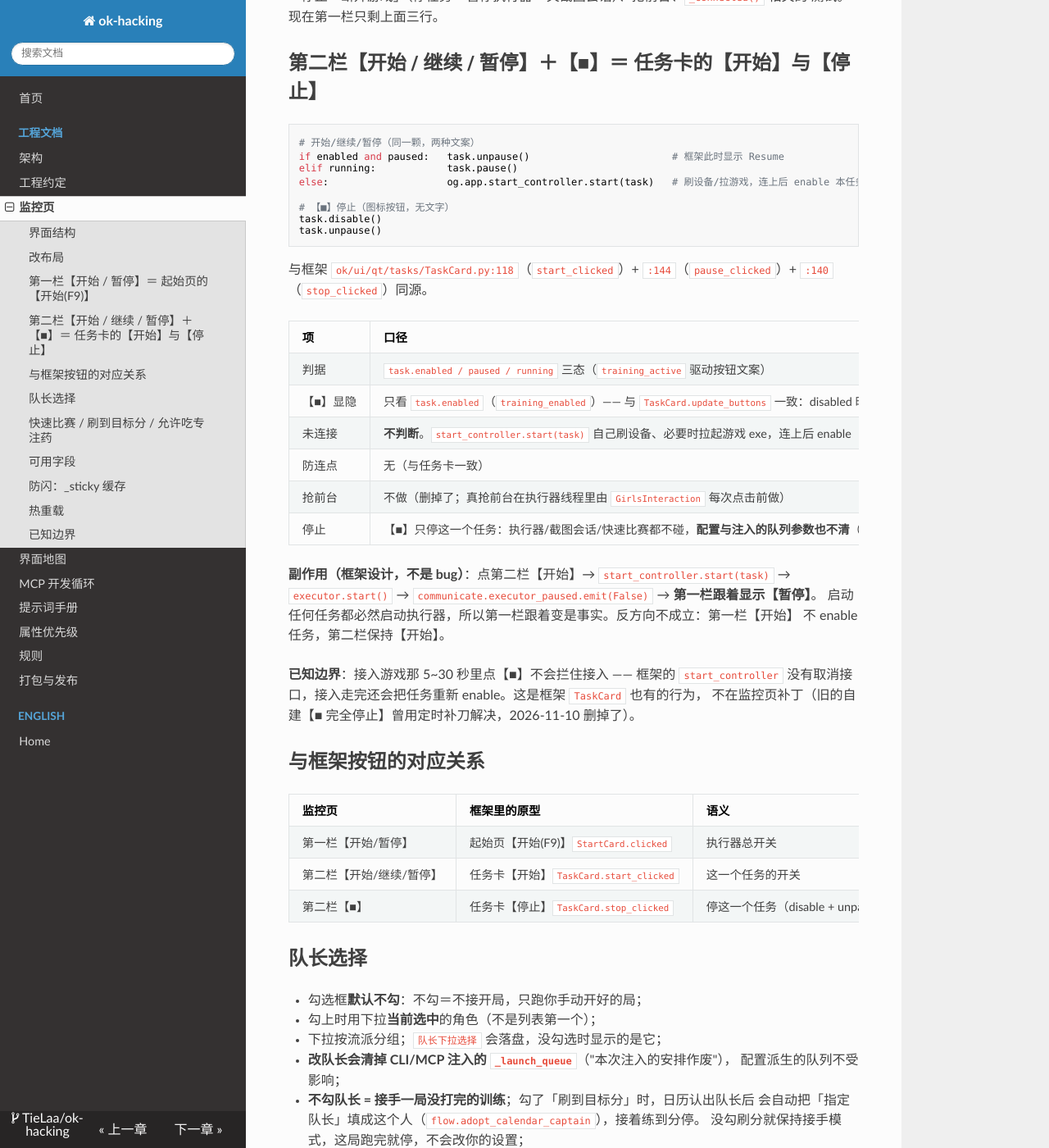
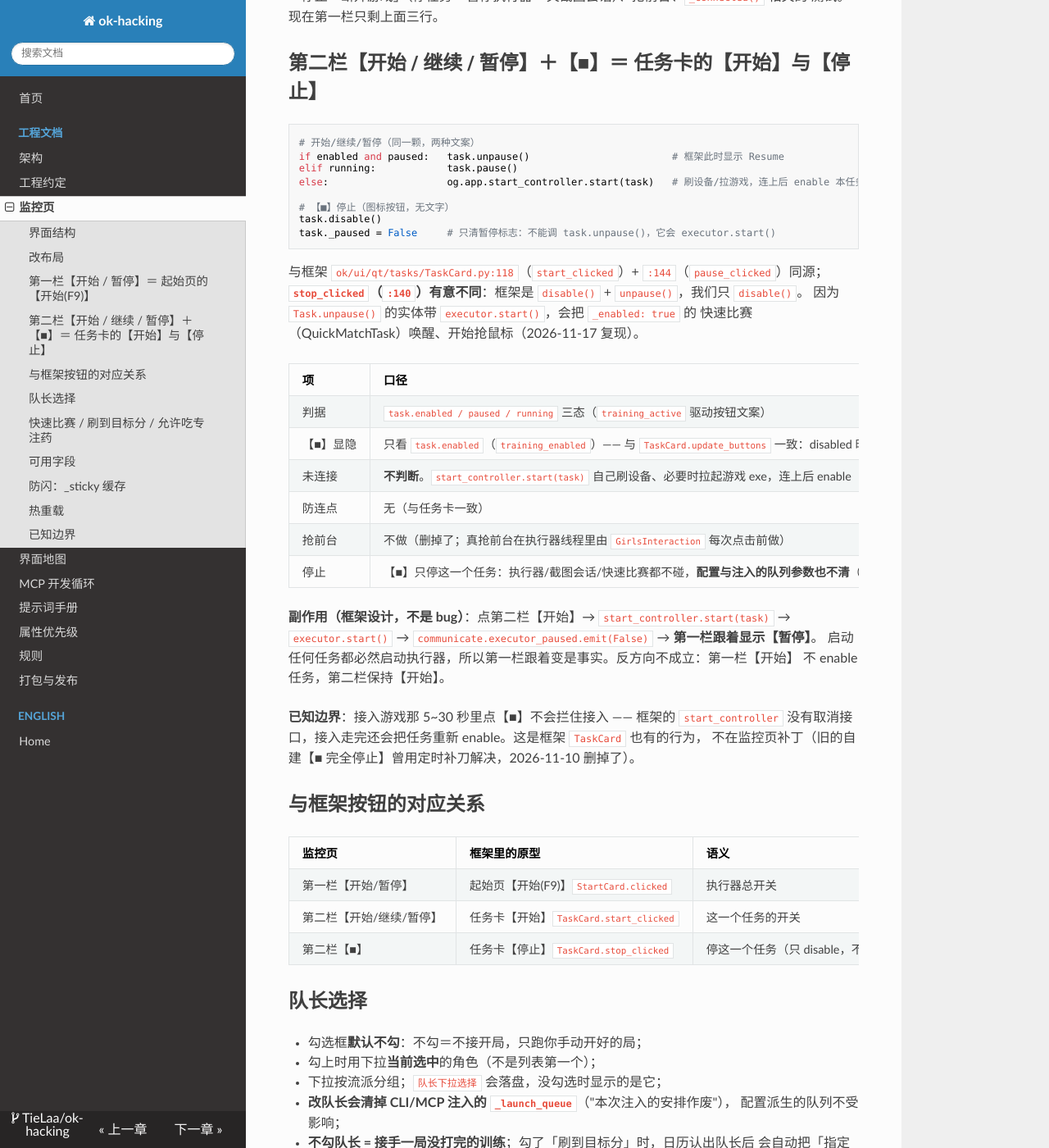
Before and after one commit to TieLaa/ok-hacking, an MkDocs documentation site: the page built from docs/UI_MONITOR.md, in a window 1280 px wide and 1400 px high, scrolled down 1911 px. Shown: the whole window at 82% size. Built offline with MkDocs 1.6.1, drawn with Linux system fonts in a browser that asks for light colours; nearby versions of some CDN libraries.

Commit message:
停止自动训练不再唤醒执行器：快速比赛不会再抢鼠标
根因：`Task.unpause()` 的实体是 `_paused = False` + `executor.start()`
（ok/task/task.py:1224）。第二栏【■】照抄框架 `disable() + unpause()`，
按"停止"反而把执行器从暂停里放出来 —— `_enabled: true` 落盘的
QuickMatchTask 立刻每秒跑，匹配到 handler 就把光标拽到游戏上点一下。
2026-11-17 复现：只按第一栏【启动】、没点第二栏【开始】，
run.log 13:05:39 `QuickMatchTask:命中 handle_match_result` 就是那一下。

改法：`stop_auto_training()` 只 `task.disable()` + 清 `_paused`，
不调 `unpause()`；执行器归第一栏，这里一概不碰。

同步更新：monitor_view 注释、docs/UI_MONITOR.md（第二栏代码块与对应关系表）、
docs/PROMPT_PLAYBOOK.md（该条修法之前只写在文档里，代码没落地）。

测试：原 `test_stop_disables_task_and_unpauses` 改为
`test_stop_disables_task_without_waking_executor`，断言 unpause 不被调用、
暂停标志被清、执行器无调用；假任务改成和真 Task 一样用 `_paused`。
MonitorButtonActions 9/9 通过。

````diff
--- a/docs/UI_MONITOR.md
+++ b/docs/UI_MONITOR.md
@@ -77,11 +77,13 @@ else:                    og.app.start_controller.start(task)   # 刷设备/拉
 
 # 【■】停止（图标按钮，无文字）
 task.disable()
-task.unpause()
+task._paused = False     # 只清暂停标志：不能调 task.unpause()，它会 executor.start()
 ```
 
-与框架 `ok/ui/qt/tasks/TaskCard.py:118`（`start_clicked`）+ `:144`（`pause_clicked`）+
-`:140`（`stop_clicked`）同源。
+与框架 `ok/ui/qt/tasks/TaskCard.py:118`（`start_clicked`）+ `:144`（`pause_clicked`）同源；
+**`stop_clicked`（`:140`）有意不同**：框架是 `disable()` + `unpause()`，我们只 `disable()`。
+因为 `Task.unpause()` 的实体带 `executor.start()`，会把 `_enabled: true` 的
+快速比赛（QuickMatchTask）唤醒、开始抢鼠标（2026-11-17 复现）。
 
 | 项 | 口径 |
 | --- | --- |
@@ -107,7 +109,7 @@ task.unpause()
 | --- | --- | --- |
 | 第一栏【开始/暂停】 | 起始页【开始(F9)】`StartCard.clicked` | 执行器总开关 |
 | 第二栏【开始/继续/暂停】 | 任务卡【开始】`TaskCard.start_clicked` | 这一个任务的开关 |
-| 第二栏【■】 | 任务卡【停止】`TaskCard.stop_clicked` | 停这一个任务（disable + unpause） |
+| 第二栏【■】 | 任务卡【停止】`TaskCard.stop_clicked` | 停这一个任务（只 disable，不唤醒执行器） |
 
 ## 队长选择
 
````
Also changed, not shown: docs/PROMPT_PLAYBOOK.md (+4 -1 lines), 3 other files.
